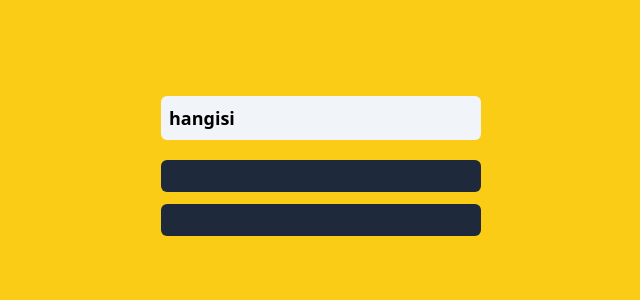
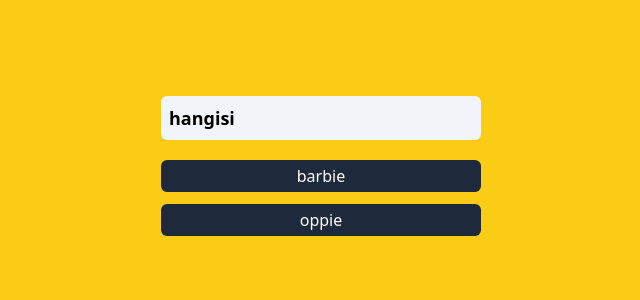
Before and after one commit to atnrkl/vote-frontend, a React (Vite) app: page /1 in a window 1280 px wide. Shown: the top 300 px of the page, without its empty margins (319-959 px from the left). Built offline with nearby package versions, Linux system fonts and the light colour scheme.

Commit message:
vote fix

```diff
--- a/src/assets/votegetDummy.json
+++ b/src/assets/votegetDummy.json
@@ -9,10 +9,12 @@
         "options": [
           {
             "count": 0,
+            "option": "barbie",
             "_id": "64be0c9057aa740127138b44"
           },
           {
             "count": 0,
+            "option": "oppie",
             "_id": "64be0c9057aa740127138b45"
           }
         ],
--- a/src/components/VotePoll.tsx
+++ b/src/components/VotePoll.tsx
@@ -39,7 +39,10 @@
       answer: [{ qIndex, oIndex }],
     };
 
-    const res = await axios.post("url to post", votes);
+    const res = await axios.put(
+      `http://localhost:3000/survey/vote/${surveyId}`,
+      votes
+    );
 
     if (res.status === 200) {
       toast.success(" VOTED ");
```
